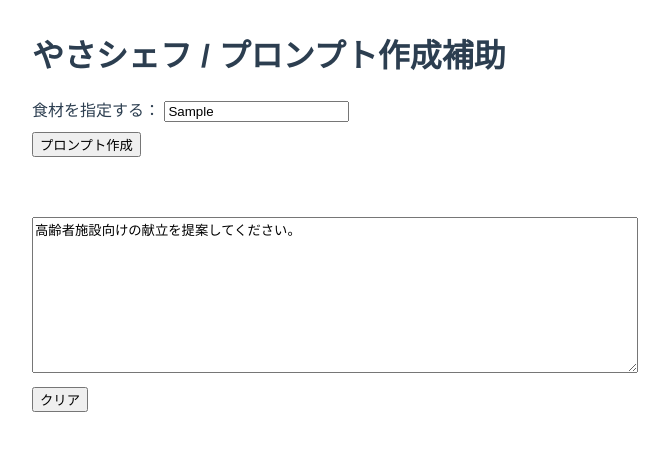
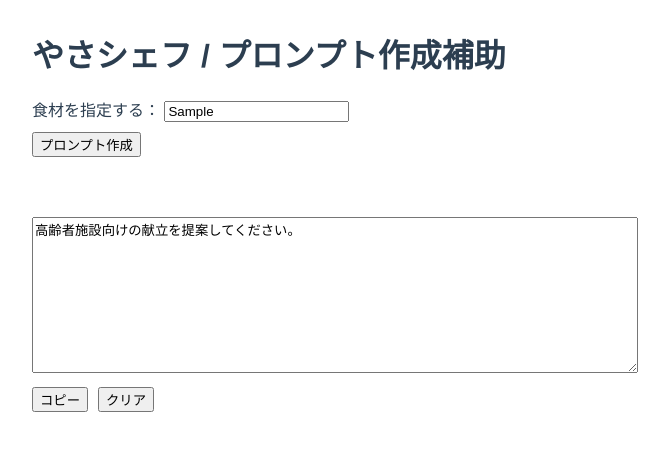
Before and after one commit to marunaka-food-corp/yasa-chef-prompt, a Vue app: page / in a window 1280 px wide. Both pictures are taken after typing "Sample" into the empty fields and a click on the button "プロンプト作成". Shown: the top 450 px of the page, without its empty margins (36-705 px from the left). Built offline with nearby package versions, Linux system fonts and the light colour scheme.

Commit message:
Update App.vue

```diff
--- a/src/App.vue
+++ b/src/App.vue
@@ -11,6 +11,7 @@
     <div v-if="generatedPrompt" class="generated-prompt">
       <textarea v-model="generatedPrompt" readonly></textarea>
       <br />
+      <button @click="copy" style="margin-right: 10px;">コピー</button>
       <button @click="clear">クリア</button>
     </div>
   </div>
@@ -31,6 +32,9 @@ export default {
     generate() {
       let p = '高齢者施設向けの献立を提案してください。'
       this.generatedPrompt = p
+    },
+    copy() {
+      navigator.clipboard.writeText(this.generatedPrompt)
     },
     clear() {
       this.generatedPrompt = ''
```
